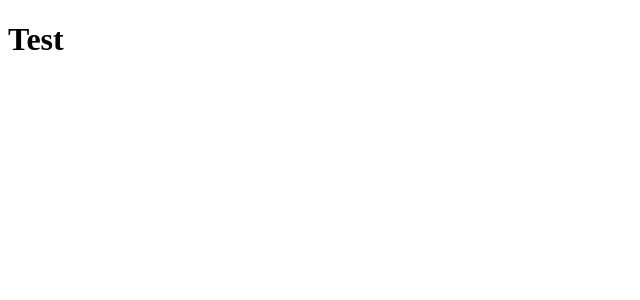
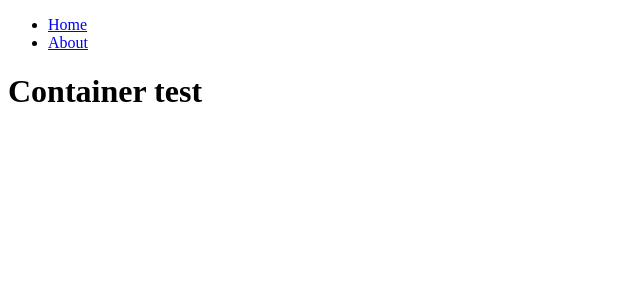
Before and after one commit to VanLeeuwenTim/W6D5-StudentDashboard, a React (Create React App) app: page / in a window 1280 px wide. Shown: the top 300 px of the page, without its empty margins (0-640 px from the left). Built offline with nearby package versions, Linux system fonts and the light colour scheme.

Commit message:
add basic routing

```diff
--- a/package.json
+++ b/package.json
@@ -8,6 +8,7 @@
     "@testing-library/user-event": "^7.2.1",
     "react": "^16.12.0",
     "react-dom": "^16.12.0",
+    "react-router-dom": "^5.1.2",
     "react-scripts": "3.3.0"
   },
   "scripts": {
--- a/public/index.html
+++ b/public/index.html
@@ -2,42 +2,12 @@
 <html lang="en">
   <head>
     <meta charset="utf-8" />
-    <link rel="icon" href="%PUBLIC_URL%/favicon.ico" />
+
     <meta name="viewport" content="width=device-width, initial-scale=1" />
-    <meta name="theme-color" content="#000000" />
-    <meta
-      name="description"
-      content="Web site created using create-react-app"
-    />
-    <link rel="apple-touch-icon" href="%PUBLIC_URL%/logo192.png" />
-    <!--
-      manifest.json provides metadata used when your web app is installed on a
-      user's mobile device or desktop. See https://developers.google.com/web/fundamentals/web-app-manifest/
-    -->
-    <link rel="manifest" href="%PUBLIC_URL%/manifest.json" />
-    <!--
-      Notice the use of %PUBLIC_URL% in the tags above.
-      It will be replaced with the URL of the `public` folder during the build.
-      Only files inside the `public` folder can be referenced from the HTML.
 
-      Unlike "/favicon.ico" or "favicon.ico", "%PUBLIC_URL%/favicon.ico" will
-      work correctly both with client-side routing and a non-root public URL.
-      Learn how to configure a non-root public URL by running `npm run build`.
-    -->
-    <title>React App</title>
+    <title>MyStudentDashboard</title>
   </head>
   <body>
-    <noscript>You need to enable JavaScript to run this app.</noscript>
     <div id="root"></div>
-    <!--
-      This HTML file is a template.
-      If you open it directly in the browser, you will see an empty page.
-
-      You can add webfonts, meta tags, or analytics to this file.
-      The build step will place the bundled scripts into the <body> tag.
-
-      To begin the development, run `npm start` or `yarn start`.
-      To create a production bundle, use `npm run build` or `yarn build`.
-    -->
   </body>
 </html>
--- a/src/App.js
+++ b/src/App.js
@@ -1,13 +1,39 @@
 import React from "react";
+import Container from "./Container";
+import { BrowserRouter as Router, Switch, Route, Link } from "react-router-dom";
 
-function App() {
-  return (
-    <div className="App">
-      <header className="App-header">
-        <h1>Test</h1>
-      </header>
+const App = () => (
+  <Router>
+    <div>
+      <nav>
+        <ul>
+          <li>
+            <Link to="/">Home</Link>
+          </li>
+          <li>
+            <Link to="/about">About</Link>
+          </li>
+        </ul>
+      </nav>
+
+      <Switch>
+        <Route path="/about">
+          <About />
+        </Route>
+
+        <Route path="/">
+          <Container />
+        </Route>
+      </Switch>
     </div>
-  );
-}
+  </Router>
+);
+
+const About = () => (
+  <div>
+    <h2>About</h2>
+    <p>Hallo en welkom op mijn mooie studentdashboard</p>
+  </div>
+);
 
 export default App;
--- /dev/null
+++ b/src/Container.js
@@ -0,0 +1,18 @@
+import React, { Component } from "react";
+
+class Container extends Component {
+  constructor() {
+    super();
+    this.state = {};
+  }
+
+  render() {
+    return (
+      <div>
+        <h1>Container test</h1>
+      </div>
+    );
+  }
+}
+
+export default Container;
--- a/src/index.js
+++ b/src/index.js
@@ -1,6 +1,5 @@
 import React from "react";
 import ReactDOM from "react-dom";
-
 import App from "./App";
 
 ReactDOM.render(<App />, document.getElementById("root"));
```
Also changed, not shown: 1 other file (tests, documents, lock files or other folders).
